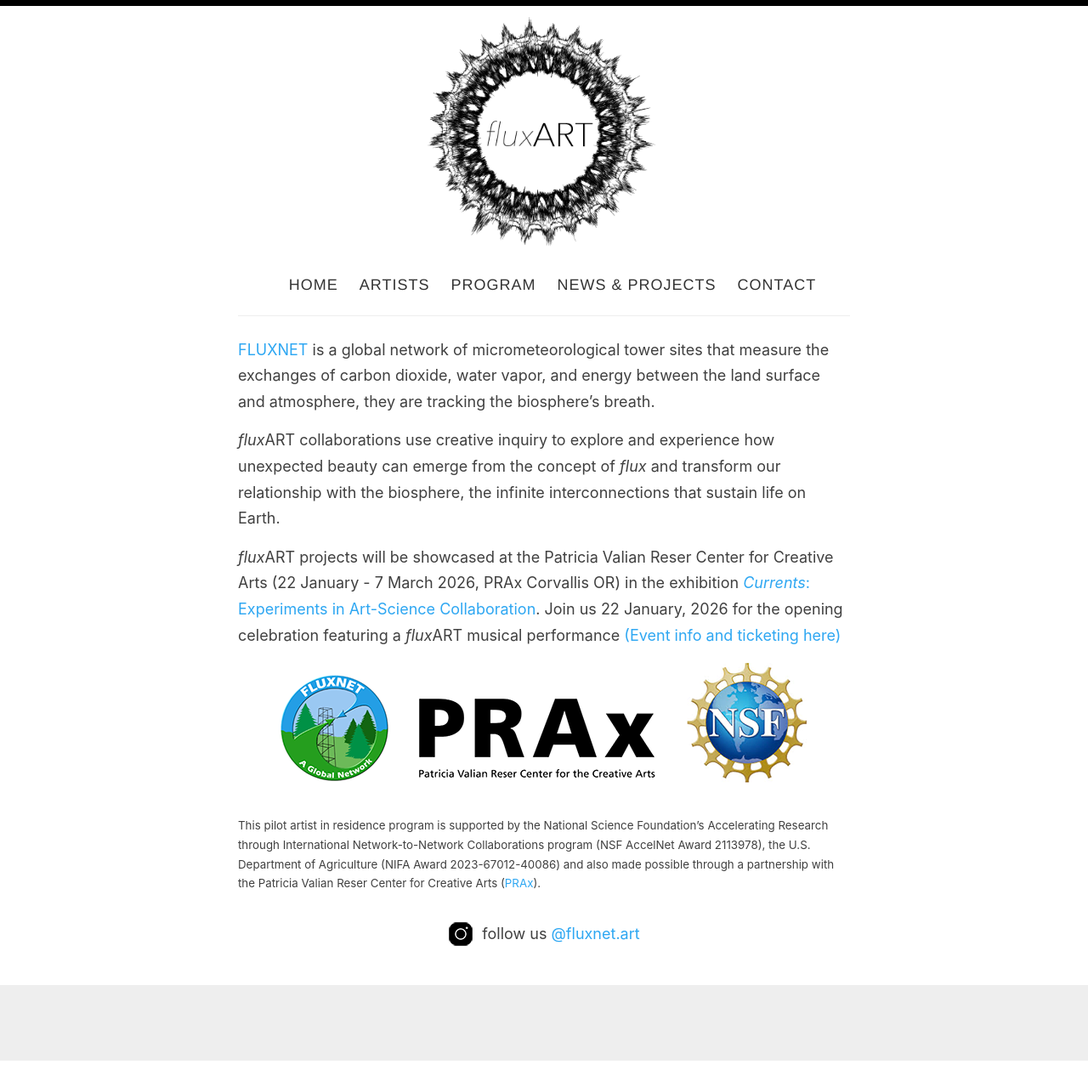
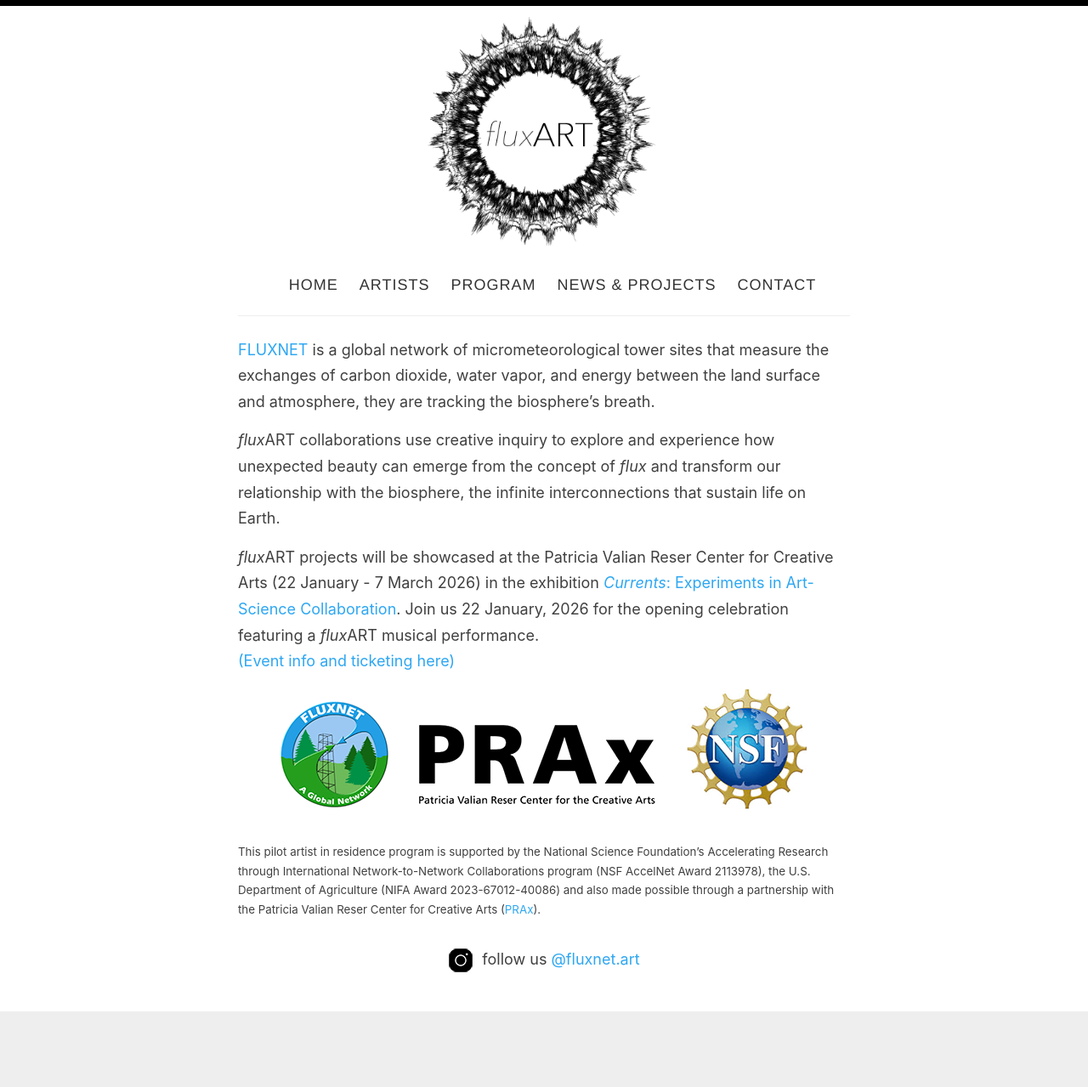
Before and after one commit to fluxnetart/fluxnetart.github.io, a Jekyll site: the page built from index.md, in a window 1280 px wide. Shown: the whole page at 85% size. Built offline with Jekyll 4.4.1, drawn with Linux system fonts in a browser that asks for light colours; before the commit the page ends 1248 px from its top, so only the background shows below that.

Commit message:
Update index.md

```diff
--- a/index.md
+++ b/index.md
@@ -6,7 +6,8 @@
 
  <i>flux</i>ART collaborations use creative inquiry to explore and experience how unexpected beauty can emerge from the concept of <i>flux</i> and transform our relationship with the biosphere, the infinite interconnections that sustain life on Earth.
 
-<i>flux</i>ART projects will be showcased at the Patricia Valian Reser Center for Creative Arts (22 January - 7 March 2026, PRAx Corvallis OR) in the exhibition <a href = "https://prax.oregonstate.edu/visual-arts/currents-experiments-art-science-collaboration"><i>Currents</i>: Experiments in Art-Science Collaboration</a>. Join us 22 January, 2026 for the opening celebration featuring a <i>flux</i>ART musical performance <a href="https://prax.oregonstate.edu/events/opening-celebration-currents-experiments-art-science-collaboration"> (Event info and ticketing here)</a>
+<i>flux</i>ART projects will be showcased at the Patricia Valian Reser Center for Creative Arts (22 January - 7 March 2026) in the exhibition <a href = "https://prax.oregonstate.edu/visual-arts/currents-experiments-art-science-collaboration"><i>Currents</i>: Experiments in Art-Science Collaboration</a>. Join us 22 January, 2026 for the opening celebration featuring a <i>flux</i>ART musical performance. <br>
+<a href="https://prax.oregonstate.edu/events/opening-celebration-currents-experiments-art-science-collaboration">(Event info and ticketing here)</a>
 
 
 <figure style="text-align: center;">
```
